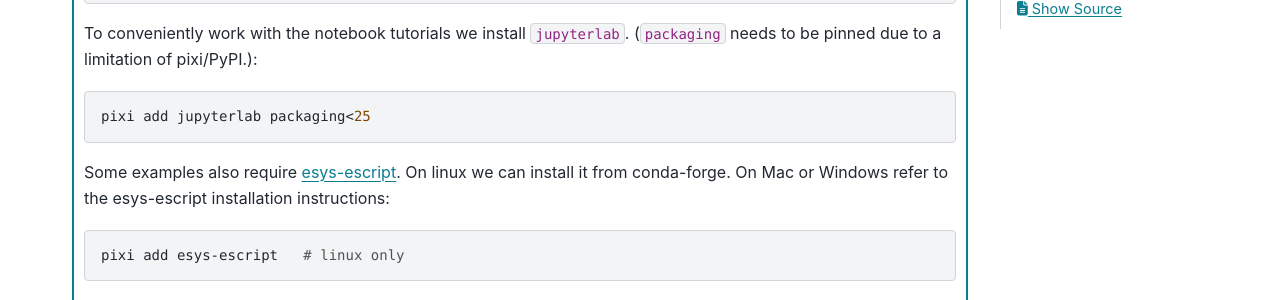
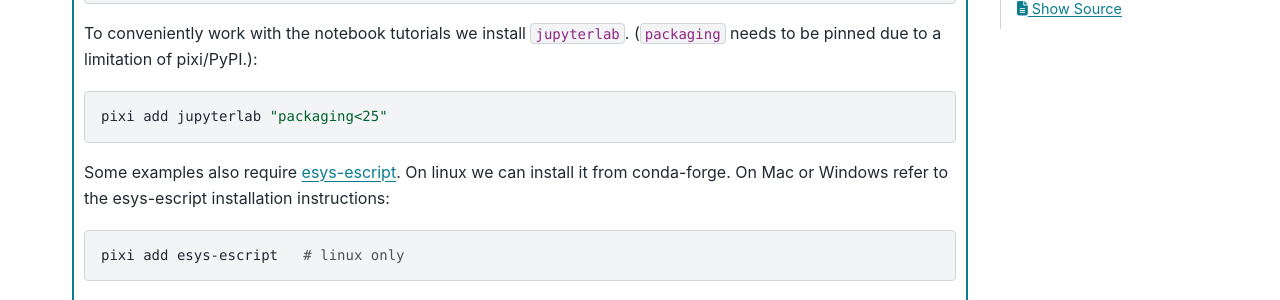
Before and after one commit to MaMMoS-project/mammos, a Sphinx documentation site: the page built from docs/source/index.rst, in a window 1280 px wide and 900 px high, scrolled down 1052 px. Shown: the part 152-452 px from the top of the window. Built offline with Sphinx 7.4.7 and the PyData theme 0.15.4, drawn with Linux system fonts in a browser that asks for light colours; pages that are not in the unit, such as notebooks, are missing from menus; the version number is read from the project's files by our own code.

```diff
--- a/docs/source/index.rst
+++ b/docs/source/index.rst
@@ -89,7 +89,7 @@ The MaMMoS software suite consists of a collection of packages for ... workflows
 
       .. code:: shell
 
-         pixi add jupyterlab packaging<25
+         pixi add jupyterlab "packaging<25"
 
       Some examples also require `esys-escript
       <https://github.com/LutzGross/esys-escript.github.io>`__. On linux we can
```
